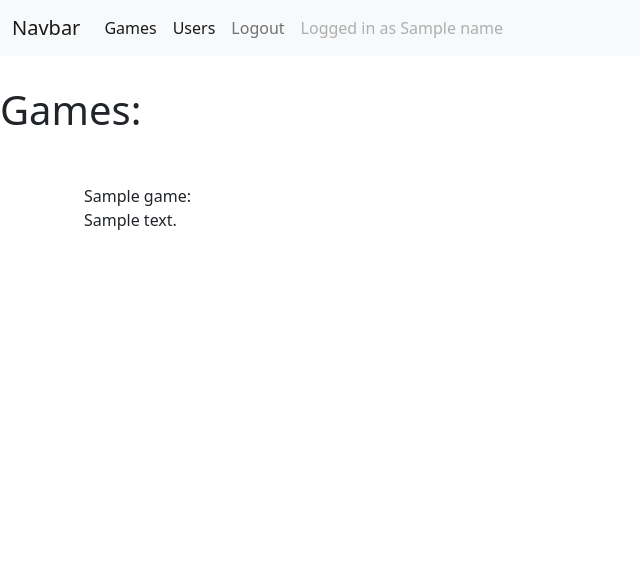
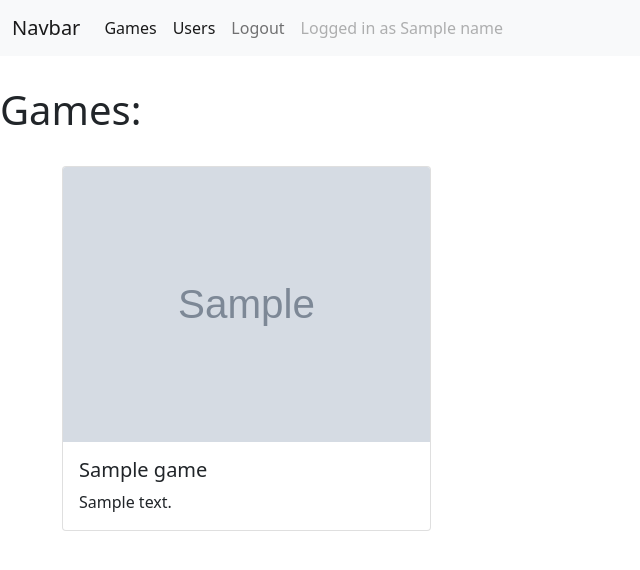
Before and after one commit to Krzys01k/BD2021-gamedb-neo4j, a Flask app: template FlaskApp/Templates/games.html in a window 1280 px wide. Shown: the top 570 px of the page, without its empty margins (0-640 px from the left). Run offline with Flask 2, Linux system fonts and the light colour scheme; the template is opened without the code that fills it: most values are stand-ins (such as "Sample title", 1, 10 or a date in 2020); grey boxes marked "Sample" are stand-in pictures.

Commit message:
lista gier wygląda ładnie

```diff
--- a/FlaskApp/Templates/games.html
+++ b/FlaskApp/Templates/games.html
@@ -2,12 +2,16 @@
 
 {%block content%}
 <h1>Games:</h1>
-<div class="container" style="margin:50px; width:400px; ">
+<div style="margin: 0 50px" class="row row-cols-1 row-cols-md-3 g-4">
     {% for game in games %}
-    <div class="container" style="margin:10px">
-        {{ game['title'] }}:
-        <br>
-        {{ game['desc'] }}
+    <div class="col">
+        <div class="card">
+            <img src="{{game['photo_url']}}" class="card-img-top" alt="{{game['title']}}">
+            <div class="card-body">
+                <h5 class="card-title">{{ game['title'] }}</h5>
+                <p class="card-text">{{ game['desc'] }}</p>
+            </div>
+        </div>
     </div>
     {% endfor %}
 </div>
```
